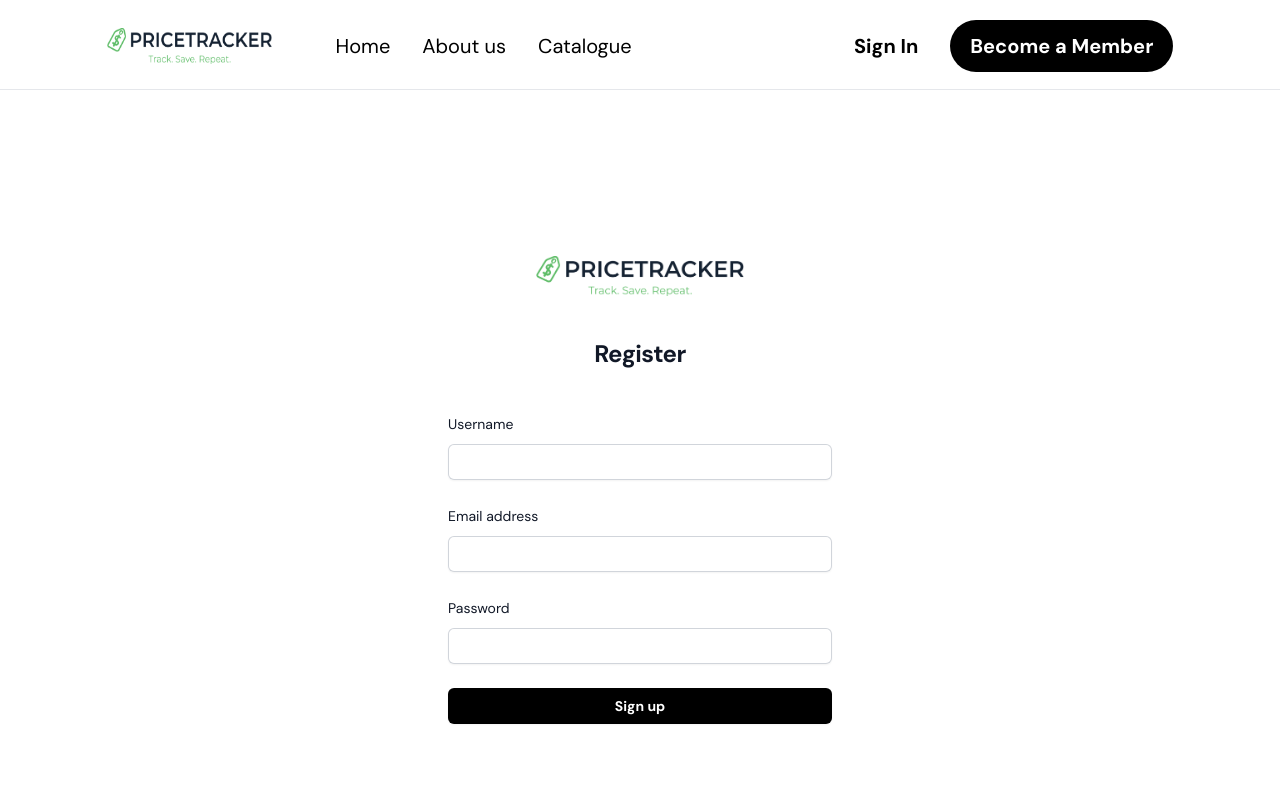
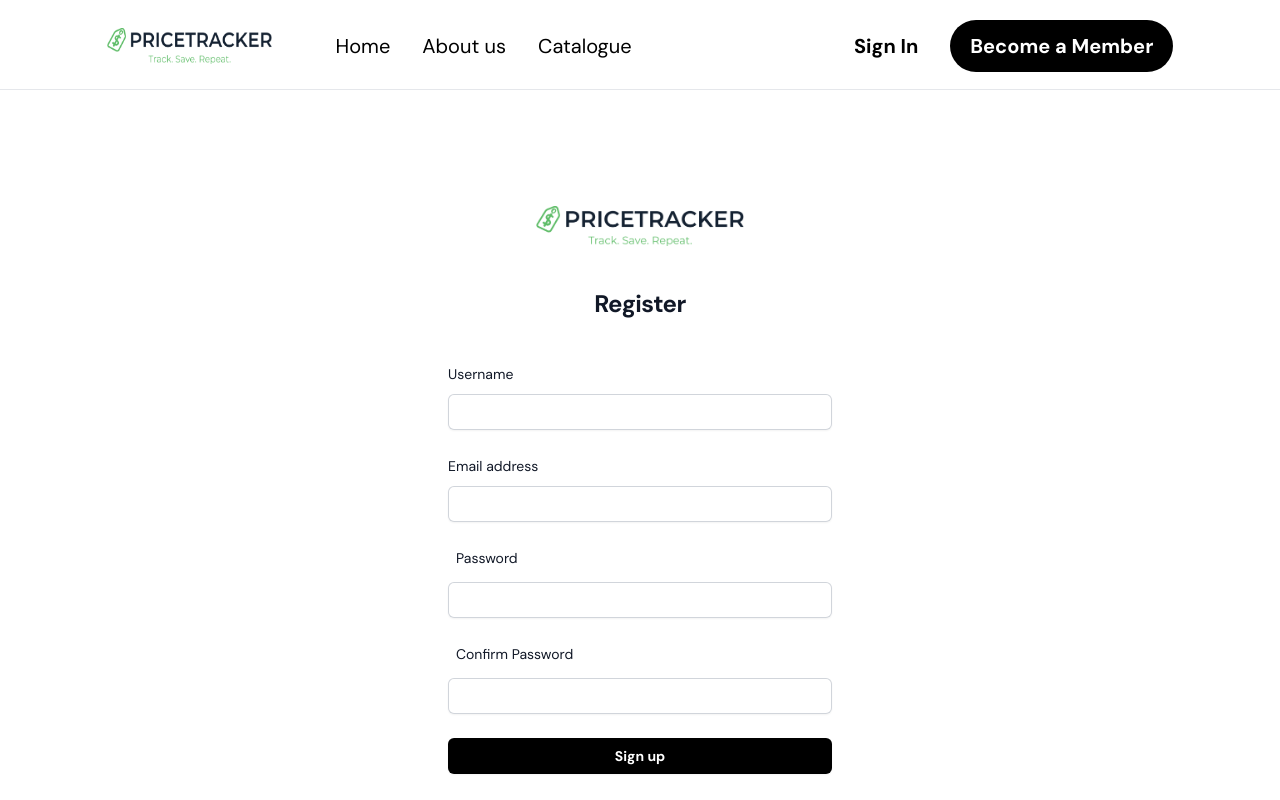
Before and after one commit to KemalBekir/PriceTracker, a React (Vite) app in the folder client/: page /register in a window 1280 px wide. Shown: the top 800 px of the page. Built offline with nearby package versions, Linux system fonts and the light colour scheme.

Commit message:
minor changes - App added private route - register and details
created
- logout

```diff
--- a/client/src/App.tsx
+++ b/client/src/App.tsx
@@ -7,6 +7,8 @@ import Details from "./components/Details/Details";
 import Login from "./components/Login/Login";
 import { AuthProvider } from "./contexts/authContext";
 import Register from "./components/Register/Register";
+import Logout from "./components/Logout/Logout";
+import PrivateRoute from "./routes/PrivateRoute";
 
 function App() {
   return (
@@ -19,6 +21,9 @@ function App() {
           <Route path="/catalog/:itemId" element={<Details />} />
           <Route path="/login" element={<Login />} />
           <Route path="/register" element={<Register />} />
+          <Route element={<PrivateRoute />}>
+            <Route path="/logout" element={<Logout />} />
+          </Route>
         </Routes>
       </AuthProvider>
       <Footer />
--- a/client/src/components/Details/Details.tsx
+++ b/client/src/components/Details/Details.tsx
@@ -10,6 +10,7 @@ const Details = () => {
   const { isLoading, startLoading, stopLoading } = useLoadingState();
   const [data, setData] = useState<ItemProps | null>(null);
   const { itemId } = useParams<string>();
+  const index = data?.prices ? data.prices.length - 1 : 0;
 
   useEffect(() => {
     if (itemId) {
@@ -52,7 +53,7 @@ const Details = () => {
               <div className="mb-5 mt-6 flex items-center border-b-2 border-gray-200 pb-5"></div>
               <div className="flex">
                 <span className="title-font text-2xl font-medium text-gray-900">
-                  £{data?.prices[0].price}
+                  £{data?.prices[index].price}
                 </span>
                 <a
                   href={data?.url}
--- a/client/src/components/Featured/Featured.tsx
+++ b/client/src/components/Featured/Featured.tsx
@@ -10,6 +10,7 @@ type Props = {};
 const Featured = (props: Props) => {
   const { isLoading, startLoading, stopLoading } = useLoadingState();
   const [data, setData] = useState<ItemProps[]>([]);
+
 
   useEffect(() => {
     startLoading();
--- /dev/null
+++ b/client/src/components/Logout/Logout.tsx
@@ -0,0 +1,19 @@
+import { useAuthContext } from "@/contexts/authContext";
+import React, { useEffect } from "react";
+import { useNavigate } from "react-router-dom";
+import * as userService from "@/services/userService";
+
+const Logout = () => {
+  const navigate = useNavigate();
+  const { user, userLogout } = useAuthContext()!;
+
+  useEffect(() => {
+    userService.logout(user.accessToken).then(() => {
+      userLogout();
+      navigate("/");
+    });
+  });
+  return null;
+};
+
+export default Logout;
--- a/client/src/components/Navbar/Navbar.tsx
+++ b/client/src/components/Navbar/Navbar.tsx
@@ -3,19 +3,23 @@ import { Link } from "react-router-dom";
 import { useState } from "react";
 import { Bars3Icon, XMarkIcon } from "@heroicons/react/24/solid";
 import useMediaQuery from "@/hooks/useMediaQuery";
+import { useAuthContext } from "@/contexts/authContext";
 
 type Props = {};
 
 const Navbar = (props: Props) => {
   const isAboveMediumScreens = useMediaQuery("(min-width: 1060px)");
   const [isMenuToggled, setIsMenuToggled] = useState<boolean>(false);
+  const { user } = useAuthContext()!;
 
   return (
     <nav className="sticky top-0 z-20 h-[90px] border-b border-gray-200 bg-white bg-opacity-30 backdrop-blur-lg backdrop-filter">
       <div className="fixed top-0 z-30 flex w-full items-center justify-between py-5">
         <div className="mx-auto flex w-5/6 items-center justify-between">
           <div className="flex w-full items-center justify-between gap-16">
-            <Link to="/" className="h-9 w-[210px]"><img className="h-9" src={Logo} alt="logo" /></Link>
+            <Link to="/" className="h-9 w-[210px]">
+              <img className="h-9" src={Logo} alt="logo" />
+            </Link>
 
             {isAboveMediumScreens ? (
               <div className="flex w-full items-center justify-between">
@@ -39,6 +43,15 @@ const Navbar = (props: Props) => {
                     Catalogue
                   </Link>
                 </div>
+                {user.email ? (
+                  <div className="flex items-center justify-between gap-8">
+                    <Link className="text-xl font-semibold" to="/logout">
+                      <button className="rounded-full bg-black px-5 py-3 text-white transition duration-500 hover:bg-emerald-600 hover:text-white">
+                        Logout
+                      </button>
+                    </Link>
+                  </div>
+                ) : (
                   <div className="flex items-center justify-between gap-8">
                     <Link
                       className="text-xl font-semibold transition duration-500 hover:text-emerald-600"
@@ -52,6 +65,7 @@ const Navbar = (props: Props) => {
                       </button>
                     </Link>
                   </div>
+                )}
               </div>
             ) : (
               <>
--- a/client/src/components/Register/Register.tsx
+++ b/client/src/components/Register/Register.tsx
@@ -4,7 +4,7 @@ import * as Yup from "yup";
 import { Formik, Form, Field, ErrorMessage } from "formik";
 import { FormValues } from "@/interfaces/interfaces";
 import { Link, useNavigate } from "react-router-dom";
-import { AuthContext } from "@/contexts/authContext";
+import { useAuthContext } from "@/contexts/authContext";
 import * as userService from "@/services/userService";
 
 const initialValues: FormValues = {
@@ -29,7 +29,7 @@ const validationSchema = Yup.object({
 
 const Register: React.FC = () => {
   const navigate = useNavigate();
-  const { userLogin } = useContext(AuthContext);
+  const { userLogin } = useAuthContext()!;
   const handleSubmit = (values: FormValues) => {
     const { username, email, password, rePass } = values;
     userService.registerUser({ username, email, password }).then((authData) => {
@@ -72,7 +72,7 @@ const Register: React.FC = () => {
                   type="text"
                   autoComplete="text"
                   required
-                  className="block w-full rounded-md border-0 py-1.5 text-gray-900 shadow-sm ring-1 ring-inset ring-gray-300 placeholder:text-gray-400 focus:ring-2 focus:ring-inset focus:ring-indigo-600 sm:text-sm sm:leading-6"
+                  className="mb-1  block w-full rounded-md border-0 py-1.5 pl-2 text-gray-900 shadow-sm ring-1 ring-inset ring-gray-300 placeholder:text-gray-400 focus:ring-2 focus:ring-inset focus:ring-indigo-600 sm:text-sm sm:leading-6"
                 />
                 <ErrorMessage
                   name="username"
@@ -96,7 +96,7 @@ const Register: React.FC = () => {
                   type="email"
                   autoComplete="email"
                   required
-                  className="block w-full rounded-md border-0 py-1.5 text-gray-900 shadow-sm ring-1 ring-inset ring-gray-300 placeholder:text-gray-400 focus:ring-2 focus:ring-inset focus:ring-indigo-600 sm:text-sm sm:leading-6"
+                  className="mb-1 block w-full rounded-md border-0 py-1.5 pl-2 text-gray-900 shadow-sm ring-1 ring-inset ring-gray-300 placeholder:text-gray-400 focus:ring-2 focus:ring-inset focus:ring-indigo-600 sm:text-sm sm:leading-6"
                 />
                 <ErrorMessage
                   name="email"
@@ -110,7 +110,7 @@ const Register: React.FC = () => {
               <div className="flex items-center justify-between">
                 <label
                   htmlFor="password"
-                  className="block text-sm font-medium leading-6 text-gray-900"
+                  className="mb-1 block  pl-2 text-sm font-medium leading-6 text-gray-900"
                 >
                   Password
                 </label>
@@ -123,10 +123,35 @@ const Register: React.FC = () => {
                   type="password"
                   autoComplete="current-password"
                   required
-                  className="block w-full rounded-md border-0 py-1.5 text-gray-900 shadow-sm ring-1 ring-inset ring-gray-300 placeholder:text-gray-400 focus:ring-2 focus:ring-inset focus:ring-indigo-600 sm:text-sm sm:leading-6"
+                  className="mb-1 block w-full rounded-md border-0 py-1.5 pl-2 text-gray-900 shadow-sm ring-1 ring-inset ring-gray-300 placeholder:text-gray-400 focus:ring-2 focus:ring-inset focus:ring-indigo-600 sm:text-sm sm:leading-6"
                 />
                 <ErrorMessage
                   name="password"
+                  component="div"
+                  className="text-sm text-red-500"
+                />
+              </div>
+            </div>
+            <div>
+              <div className="flex items-center justify-between">
+                <label
+                  htmlFor="rePass"
+                  className="mb-1 block  pl-2 text-sm font-medium leading-6 text-gray-900"
+                >
+                  Confirm Password
+                </label>
+                <div className="text-sm"></div>
+              </div>
+              <div className="mt-2">
+                <Field
+                  id="rePass"
+                  name="rePass"
+                  type="password"
+                  required
+                  className="mb-1 block w-full rounded-md border-0 py-1.5 pl-2 text-gray-900 shadow-sm ring-1 ring-inset ring-gray-300 placeholder:text-gray-400 focus:ring-2 focus:ring-inset focus:ring-indigo-600 sm:text-sm sm:leading-6"
+                />
+                <ErrorMessage
+                  name="rePass"
                   component="div"
                   className="text-sm text-red-500"
                 />
```
Also changed, not shown: 1 other file (tests, documents, lock files or other folders). Lines whose indentation alone changed are shown as unchanged.
